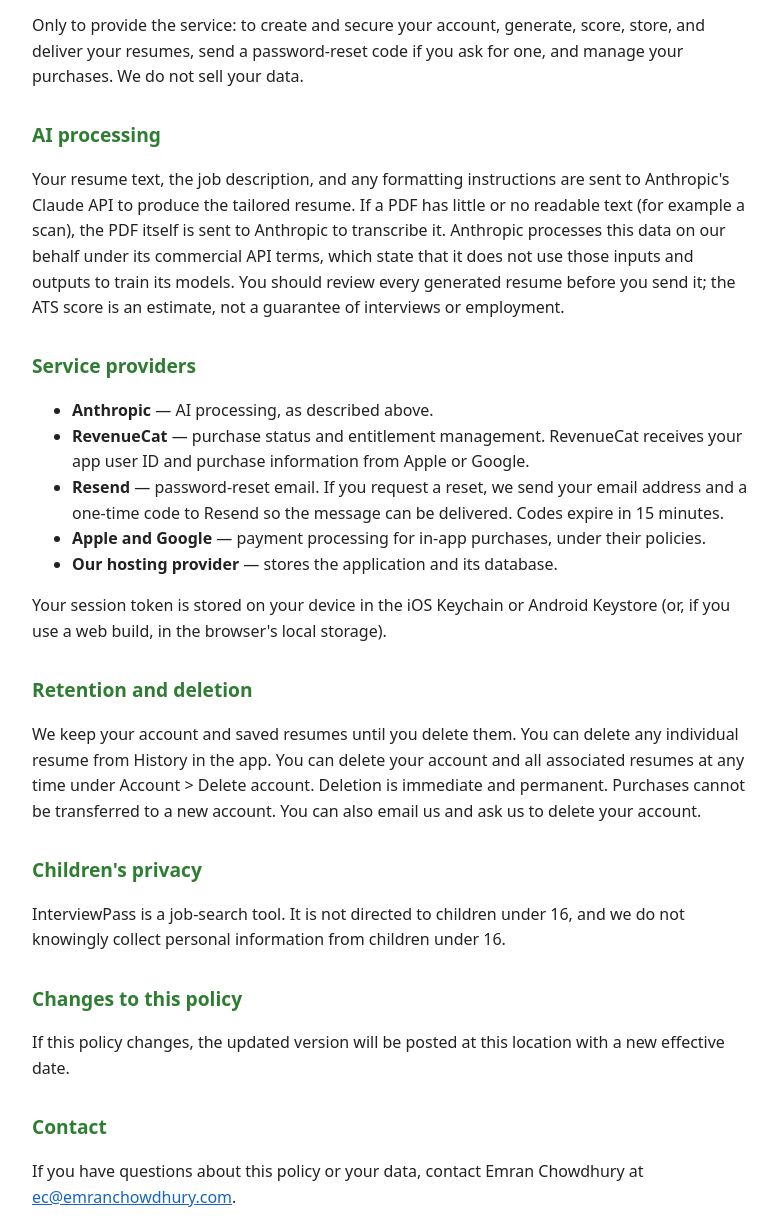
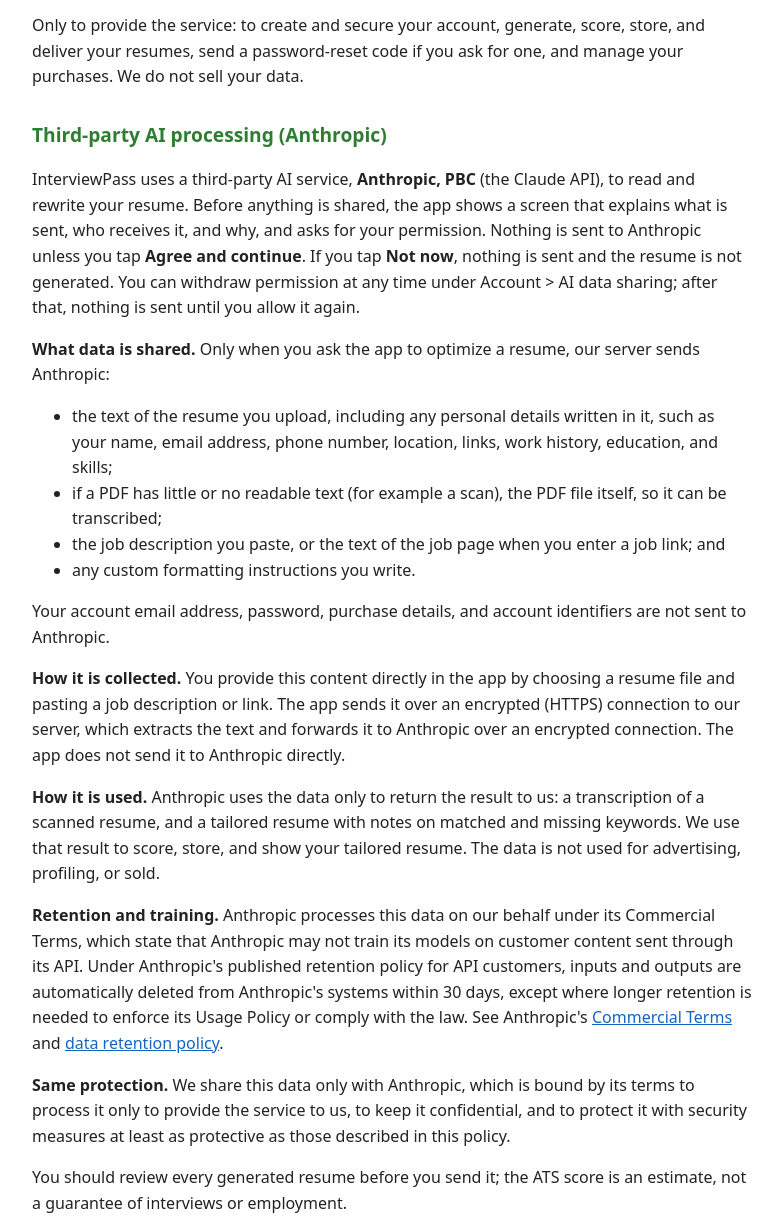
Before and after one commit to emranbuet/light-cricket-scorer-privacy, a plain HTML site: page interviewpass/privacy.html in a window 1280 px wide. Shown: the part 827-2047 px from the top of the page, without its empty margins (248-1025 px from the left). Drawn offline with Linux system fonts and the light colour scheme.

Commit message:
InterviewPass privacy: detail third-party AI processing and in-app consent

```diff
--- a/interviewpass/privacy.html
+++ b/interviewpass/privacy.html
@@ -4,7 +4,7 @@
 <style>body{font-family:system-ui,-apple-system,Segoe UI,Roboto,sans-serif;line-height:1.6;color:#222;max-width:720px;margin:0 auto;padding:24px 16px;}h1{font-size:1.6em;color:#1b5e20}h2{font-size:1.2em;margin-top:1.6em;color:#2e7d32}code{background:#f2f2f2;padding:1px 4px;border-radius:3px;word-break:break-all}a{color:#1565c0}</style>
 </head><body>
 <h1>Privacy Policy for InterviewPass</h1>
-<p><strong>Effective date:</strong> November 11, 2026</p>
+<p><strong>Effective date:</strong> November 25, 2026 (previous version: November 11, 2026)</p>
 <p>This privacy policy explains how the mobile app <strong>InterviewPass</strong> (package <code>com.techfinspecial.interviewpass</code>), developed by Emran Chowdhury, handles your information. InterviewPass rewrites your resume for a specific job and estimates how well it matches that job.</p>
 
 <h2>What we collect</h2>
@@ -21,12 +21,25 @@
 <h2>How we use it</h2>
 <p>Only to provide the service: to create and secure your account, generate, score, store, and deliver your resumes, send a password-reset code if you ask for one, and manage your purchases. We do not sell your data.</p>
 
-<h2>AI processing</h2>
-<p>Your resume text, the job description, and any formatting instructions are sent to Anthropic's Claude API to produce the tailored resume. If a PDF has little or no readable text (for example a scan), the PDF itself is sent to Anthropic to transcribe it. Anthropic processes this data on our behalf under its commercial API terms, which state that it does not use those inputs and outputs to train its models. You should review every generated resume before you send it; the ATS score is an estimate, not a guarantee of interviews or employment.</p>
+<h2>Third-party AI processing (Anthropic)</h2>
+<p>InterviewPass uses a third-party AI service, <strong>Anthropic, PBC</strong> (the Claude API), to read and rewrite your resume. Before anything is shared, the app shows a screen that explains what is sent, who receives it, and why, and asks for your permission. Nothing is sent to Anthropic unless you tap <strong>Agree and continue</strong>. If you tap <strong>Not now</strong>, nothing is sent and the resume is not generated. You can withdraw permission at any time under Account &gt; AI data sharing; after that, nothing is sent until you allow it again.</p>
+<p><strong>What data is shared.</strong> Only when you ask the app to optimize a resume, our server sends Anthropic:</p>
+<ul>
+<li>the text of the resume you upload, including any personal details written in it, such as your name, email address, phone number, location, links, work history, education, and skills;</li>
+<li>if a PDF has little or no readable text (for example a scan), the PDF file itself, so it can be transcribed;</li>
+<li>the job description you paste, or the text of the job page when you enter a job link; and</li>
+<li>any custom formatting instructions you write.</li>
+</ul>
+<p>Your account email address, password, purchase details, and account identifiers are not sent to Anthropic.</p>
+<p><strong>How it is collected.</strong> You provide this content directly in the app by choosing a resume file and pasting a job description or link. The app sends it over an encrypted (HTTPS) connection to our server, which extracts the text and forwards it to Anthropic over an encrypted connection. The app does not send it to Anthropic directly.</p>
+<p><strong>How it is used.</strong> Anthropic uses the data only to return the result to us: a transcription of a scanned resume, and a tailored resume with notes on matched and missing keywords. We use that result to score, store, and show your tailored resume. The data is not used for advertising, profiling, or sold.</p>
+<p><strong>Retention and training.</strong> Anthropic processes this data on our behalf under its Commercial Terms, which state that Anthropic may not train its models on customer content sent through its API. Under Anthropic's published retention policy for API customers, inputs and outputs are automatically deleted from Anthropic's systems within 30 days, except where longer retention is needed to enforce its Usage Policy or comply with the law. See Anthropic's <a href="https://www.anthropic.com/legal/commercial-terms">Commercial Terms</a> and <a href="https://privacy.claude.com/en/articles/7996866-how-long-do-you-store-my-organization-s-data">data retention policy</a>.</p>
+<p><strong>Same protection.</strong> We share this data only with Anthropic, which is bound by its terms to process it only to provide the service to us, to keep it confidential, and to protect it with security measures at least as protective as those described in this policy.</p>
+<p>You should review every generated resume before you send it; the ATS score is an estimate, not a guarantee of interviews or employment.</p>
 
 <h2>Service providers</h2>
 <ul>
-<li><strong>Anthropic</strong> — AI processing, as described above.</li>
+<li><strong>Anthropic</strong> — AI processing of your resume and job description, only with your permission, as described above.</li>
 <li><strong>RevenueCat</strong> — purchase status and entitlement management. RevenueCat receives your app user ID and purchase information from Apple or Google.</li>
 <li><strong>Resend</strong> — password-reset email. If you request a reset, we send your email address and a one-time code to Resend so the message can be delivered. Codes expire in 15 minutes.</li>
 <li><strong>Apple and Google</strong> — payment processing for in-app purchases, under their policies.</li>
```
